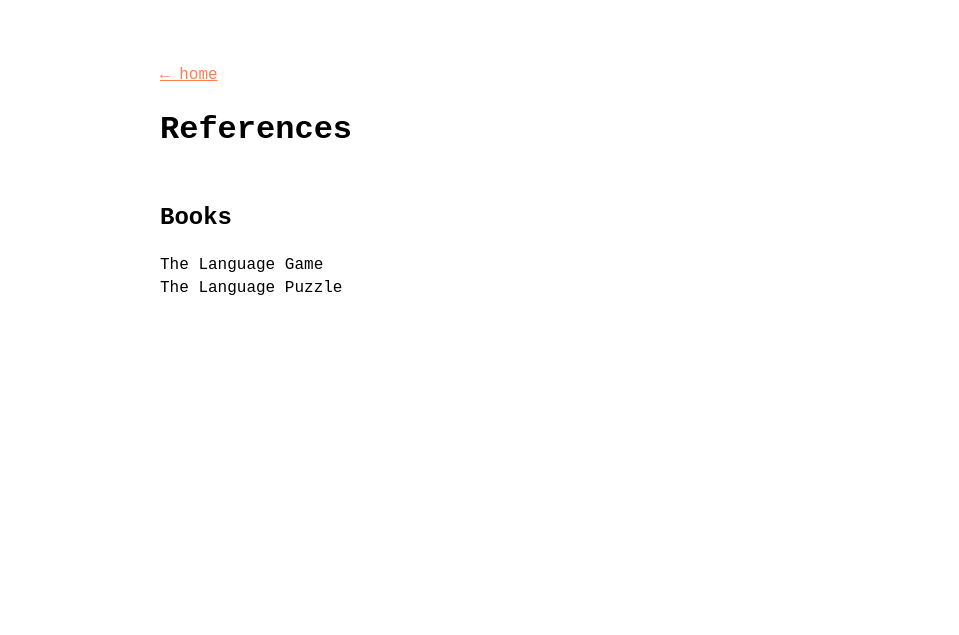
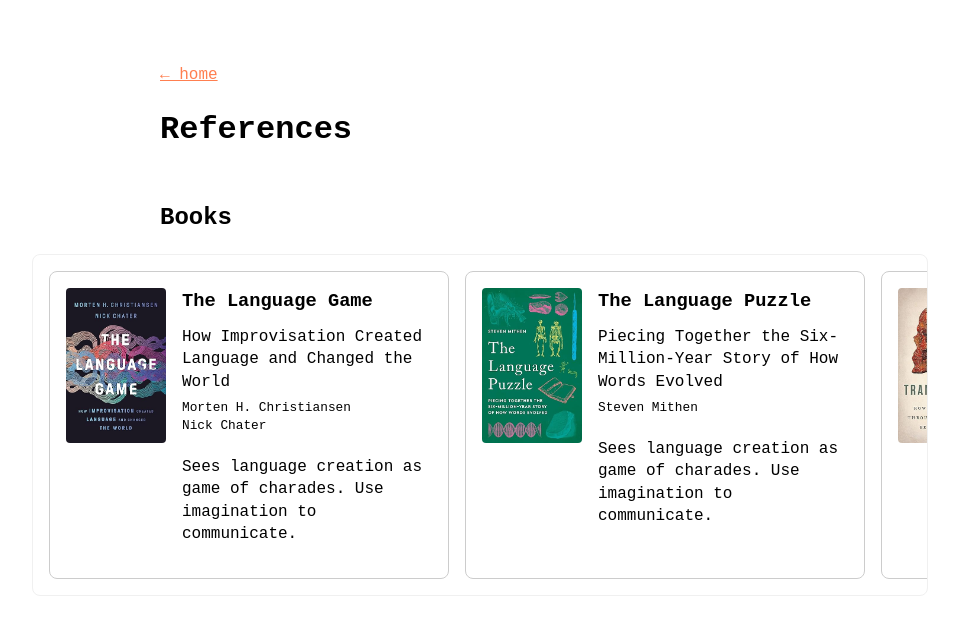
Before and after one commit to lqiuuu/hwwtsl, a Jekyll site: the page built from docs/_pages/references.md, in a window 1280 px wide. Shown: the top 635 px of the page, without its empty margins (160-1119 px from the left). Built offline with Jekyll 4.4.1, drawn with Linux system fonts in a browser that asks for light colours.

Commit message:
update reference style

```diff
--- /dev/null
+++ b/docs/_data/bibliography.yml
@@ -0,0 +1,33 @@
+- type: book
+  title: "The Language Game"
+  subtitle: "How Improvisation Created Language and Changed the World"
+  author:
+    - "Morten H. Christiansen"
+    - "Nick Chater"
+  description: "Sees language creation as game of charades. Use imagination to communicate."
+  image: "/assets/img/thelanguagegame.jpg"
+  link: "https://example.com/langgame"
+
+- type: book
+  title: "The Language Puzzle"
+  subtitle: "Piecing Together the Six-Million-Year Story of How Words Evolved"
+  author:
+    - Steven Mithen
+  description: "Sees language creation as game of charades. Use imagination to communicate."
+  image: "/assets/img/thelanguagepuzzle.jpg"
+
+- type: book
+  title: "Transcendence"
+  subtitle: "How Humans Evolved through Fire, Language, Beauty, and Time"
+  author:
+    - Gaia Vince
+  description: "Sees language creation as game of charades. Use imagination to communicate."
+  image: "assets/img/transcendence.jpg"
+
+- type: book
+  title: "Transcendence"
+  subtitle: "How Humans Evolved through Fire, Language, Beauty, and Time"
+  author:
+    - Gaia Vince
+  description: "Sees language creation as game of charades. Use imagination to communicate."
+  image: "assets/img/transcendence.jpg"
--- /dev/null
+++ b/docs/_includes/reference.html
@@ -0,0 +1,30 @@
+<div class="card-container">
+{% for item in site.data.bibliography %}
+  <div class="card">
+    {% if item.link %}
+    <a href="{{ item.link }}" class="card-link" target="_blank">
+    {% endif %}
+        {% if item.image %}
+        <img src="{{ item.image | relative_url }}" alt="{{ item.title }}" style="width:100%; height:auto;">
+        {% endif %}
+    {% if item.link %}
+    </a>
+    {% endif %}
+    <div class="info">
+    <h3 class="title">{{ item.title }}</h3><nobr></nobr>
+    {% if item.subtitle %}
+      <p class="subtitle">{{ item.subtitle }}</p>
+    {% endif %}
+    <p class="author">
+        {% for name in item.author %}
+        {{ name }}{% if forloop.last == false %}<br>{% endif %}
+        {% endfor %}</p>
+    <p>{{ item.description }}</p>
+    <!-- {% if item.link %}
+      <a href="{{ item.link }}" target="_blank">More info</a>
+    {% endif %} -->
+    </div>
+  </div>
+
+  {% endfor %}
+</div>
--- a/docs/_pages/references.md
+++ b/docs/_pages/references.md
@@ -3,7 +3,6 @@ layout: page
 title: "References"
 permalink: /references/
 ---
-
+<link rel="stylesheet" href="{{ '/assets/css/bibliography.css' | relative_url }}">
 ## Books
-The Language Game
-The Language Puzzle
+{% include reference.html item=item %}
--- /dev/null
+++ b/docs/assets/css/bibliography.css
@@ -0,0 +1,116 @@
+.card-container {
+  display: flex;
+  flex-direction: row;
+  overflow-x: auto;
+  /* flex-wrap: wrap; */
+  gap: 1rem;
+  width: calc(100% + 16em); /* wider than body size*/
+  position: relative;
+  max-width: none;
+  margin-left: -8rem; /* center container*/
+  margin-right: -8rem;
+  /* padding-left: -8rem;
+  padding-right: -8rem; */
+  box-sizing: border-box;
+  border: 1px solid #f0f0f0;
+  padding: 1em;
+  /* background-color: #f0f0f0; */
+  border-radius: 8px;
+}
+
+.card-link{
+  text-decoration: none;
+  color: inherit;
+  display: block;
+}
+
+.card {
+  /* flex: 0 0 auto; */
+  display: flex;
+  flex-direction: row;
+  align-items: start;
+  /* flex-flow: column wrap; */
+  min-width: 25em;
+  /* max-height: 300px; */
+  border: 1px solid #ccc;
+  border-radius: 8px;
+  padding: 1rem;
+  background: #fff;
+  position: relative;
+  box-sizing: border-box;
+  transition: box-shadow 0.3s;
+
+  gap: 1rem;
+}
+
+.card:hover {
+  box-shadow: 0 0 10px rgba(0,0,0,0.15);
+}
+
+.card img {
+  max-width: 100px;
+  height: auto;
+  flex-grow: 1;
+  display: block;
+  /* margin-bottom: 0.5rem; */
+  object-fit: contain;
+  border-radius: 4px;
+}
+
+.card .info{
+  flex: 6; /* 内容区占剩余空间 */
+  display: flex;
+  flex-direction: column;
+  flex-grow: 6;
+  gap: 0.3rem;
+}
+
+.card .title {
+  margin-top: 0;
+  margin-bottom: 0.1em;
+}
+
+.card .subtitle {
+  margin-top: 0;         /* 去掉副标题顶部间距 */
+  margin-bottom: .1em;    /* 副标题底部间距，可根据需要调整 */
+}
+
+.card .author {
+  margin: 0;
+  font-size: .8em;
+  font-weight: 700；
+}
+
+
+.card .description {
+  display: none;
+  position: absolute;
+  bottom: 100%;
+  left: 0;
+  width: 100%;
+  background: #f0f0f0;
+  padding: 0.5rem;
+  border: 1px solid #ccc;
+  border-radius: 4px;
+  font-size: 0.9rem;
+  box-sizing: border-box;
+  z-index: 10;
+}
+
+.card:hover .description {
+  display: block;
+}
+
+
+/* 移动端改为纵向滚动 */
+@media (max-width: 768px) {
+  .card-container {
+    flex-direction: column;
+    overflow-x: hidden;
+    overflow-y: auto;
+  }
+  .card {
+    width: 100%;
+    margin-bottom: 1rem;
+  }
+}
```
Also changed, not shown: docs/assets/img/thelanguagegame.jpg (added), docs/assets/img/thelanguagepuzzle.jpg (added), docs/assets/img/transcendence.jpg (added).
